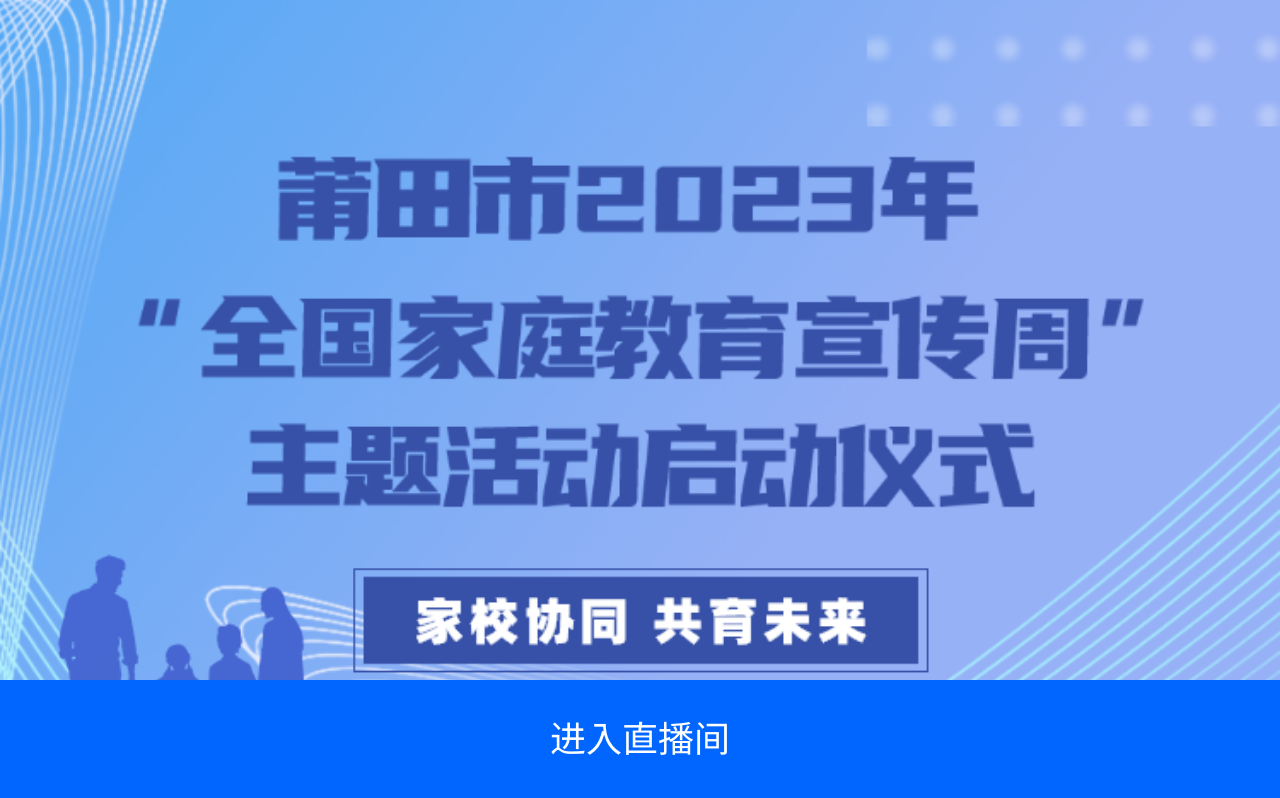
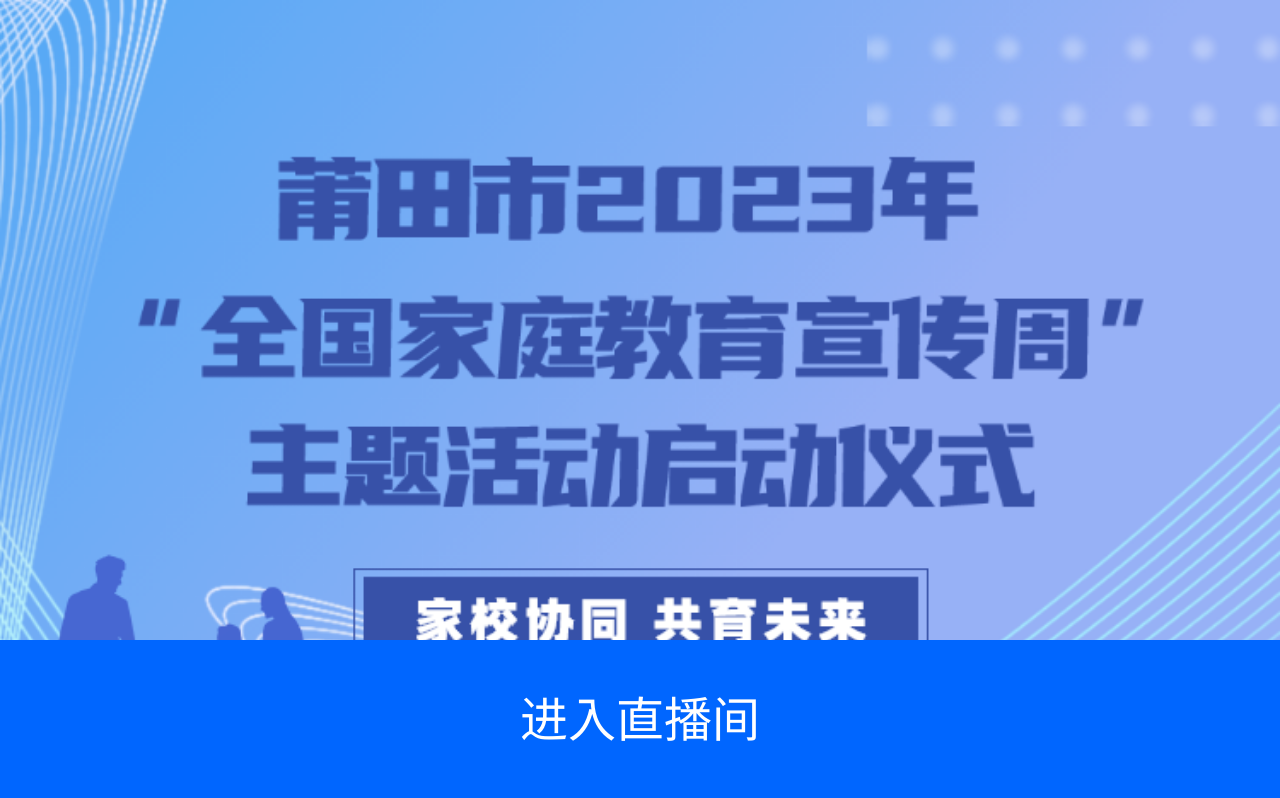
Before and after one commit to tobycroft/fe_live, a plain HTML site: page index.html in a window 1280 px wide. Shown: the top 798 px of the page. Drawn offline with Linux system fonts and the light colour scheme.

Commit message:
按钮大小修改

```diff
--- a/index.html
+++ b/index.html
@@ -22,10 +22,10 @@
             position: fixed;
             bottom: 0;
             width: 100%;
-            height: 120px;
-            line-height: 120px;
+            height: 160px;
+            line-height: 160px;
             text-align: center;
-            font-size: 36px;
+            font-size: 48px;
             color: #FFFFFF;
             background-color:  #0066FF;
         }
```
